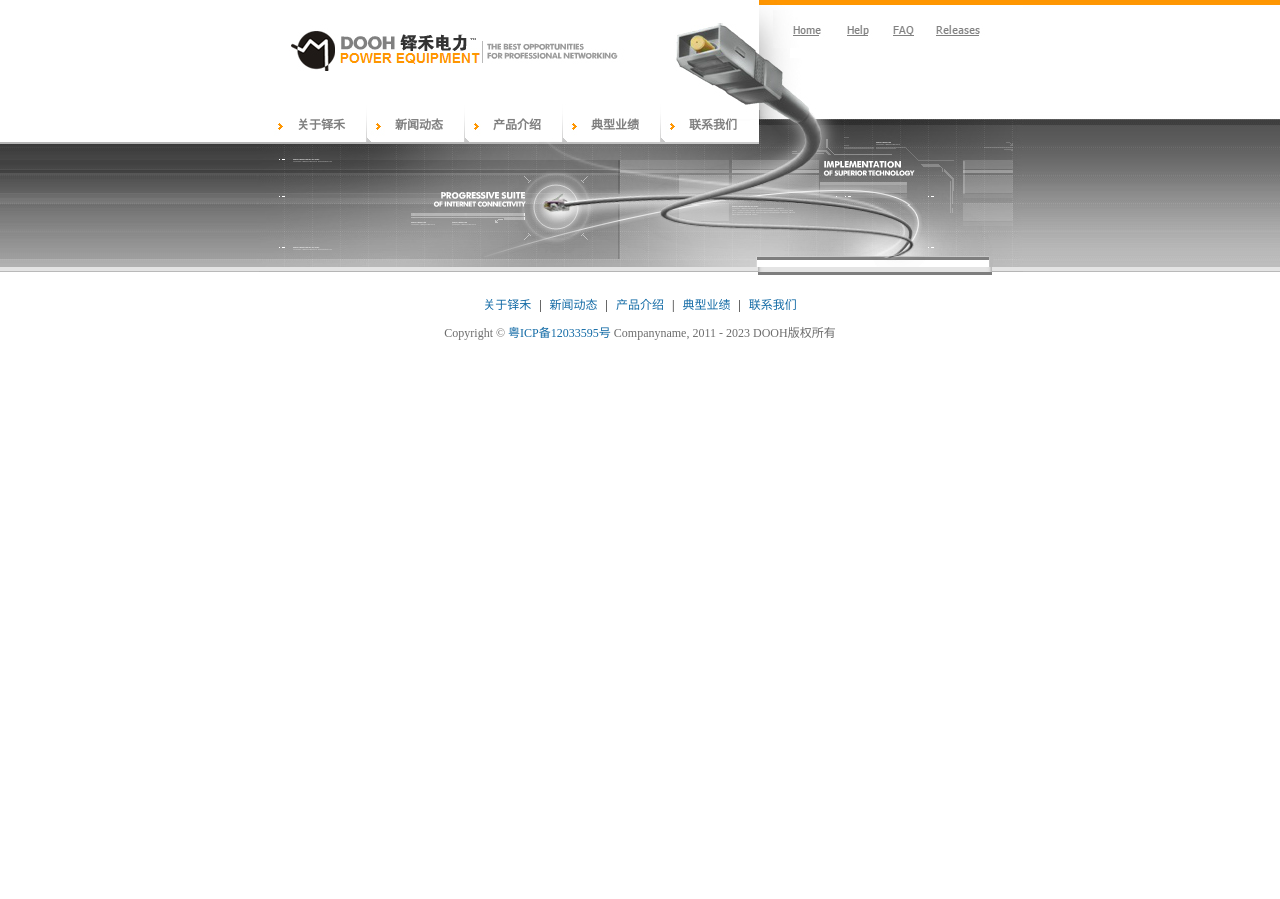
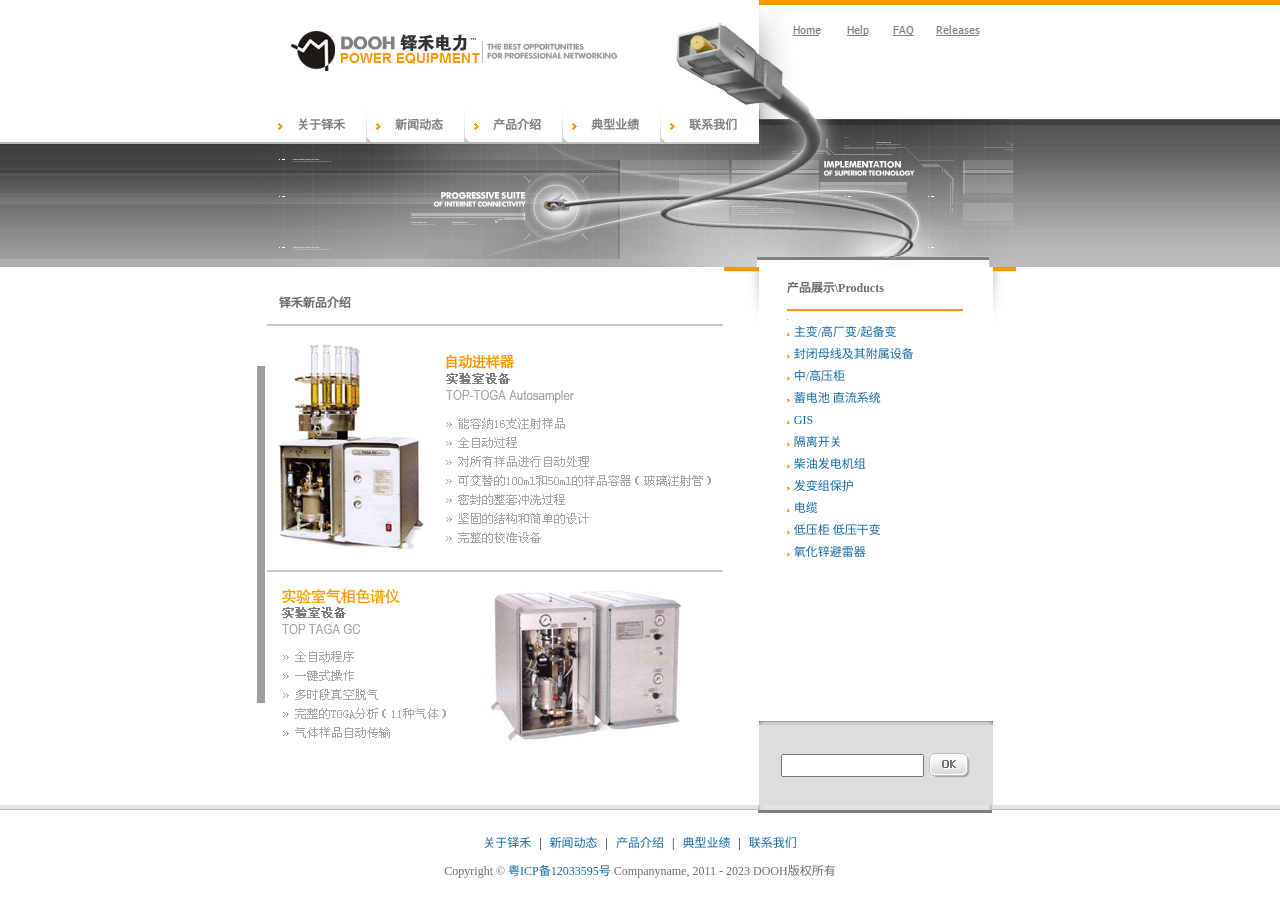
Before and after one commit to liseipi/gzdooh.com, a Nuxt app: page /category/1 in a window 1280 px wide. Before the commit the page ends 800 px from the top, so only its background shows below. Built offline with nearby package versions, Linux system fonts and the light colour scheme; grey boxes are pictures that could not be loaded.

Commit message:
dev page

```diff
--- /dev/null
+++ b/pages/category/_id.vue
@@ -0,0 +1,61 @@
+<template>
+  <div>
+    <table width="766" border="0" cellpadding="0" cellspacing="0" align="center">
+      <tbody><tr>
+        <td width="10"><img src="@/assets/images/spacer.gif" width="8" height="337" alt=""></td>
+        <td width="455" height="337" alt="" valign="top" style="padding-top:29px; padding-bottom:15px ">
+          <img src="@/assets/images/3txt2.jpg" width="12" height="10"><span class="r_title">铎禾新品介绍</span><br>
+          <br style="line-height:6px ">
+          <div style="height:2px; background-color:#C9C9C9 "><img src="@/assets/images/spacer.gif" width="1" height="1"></div>
+          <div><img src="@/assets/images/prod.gif" width="456" height="437"></div></td>
+        <td width="36" height="337" alt="" valign="top"><div align="right"><img src="@/assets/images/corner_left.jpg" width="35" height="56"></div></td>
+        <td width="234" height="100%" alt="" valign="top">
+          <table width="234" height="100%" border="0" cellspacing="0" cellpadding="0">
+            <tbody><tr>
+              <td valign="top" height="100%" style="padding-top:14px; padding-bottom:30px ">	<div style="margin-left:28px; margin-right:30px ">
+                <span class="r_title">产品展示\Products</span><br>
+                <br style="line-height:5px ">
+                <div style="height:2px; background-color:#FF9600 "><img src="@/assets/images/spacer.gif" width="1" height="1"></div>
+
+                <div>
+                  <div style="margin:10px 0px; height: 350px;">
+                    <div class="r_rpdh" v-for="(product, index) in productsData">
+                      <img src="@/assets/images/arr.gif" style="margin-right:4px " width="3" height="3">
+                      <NuxtLink :to="{path: `/category/${product.id}`}">{{product.title}}</NuxtLink>
+                    </div>
+                  </div>
+                </div>
+              </div>
+              </td>
+            </tr>
+            <tr>
+              <td valign="top"><img src="@/assets/images/px2.jpg" width="234" height="4" style="vertical-align: bottom;"></td>
+            </tr>
+            <tr>
+              <td valign="top" height="79">
+                <div style="display: flex; align-items: center;justify-content: center; height: 80px; background-color: #ddd;">
+                  <input type="text" style="width:139px; padding: 2px 0;">
+                  <img src="@/assets/images/ok.jpg" alt="" style="margin-left: 5px;">
+                </div>
+              </td>
+            </tr>
+            </tbody></table>
+
+        </td>
+        <td width="31" height="337" alt="" valign="top"><img src="@/assets/images/corner_right.jpg" width="23" height="56"></td>
+      </tr>
+      </tbody></table>
+  </div>
+</template>
+
+<script>
+
+export default {
+  name: 'products-Page',
+  data: () => {
+    return {
+      productsData: require('~/assets/data/products.json'),
+    }
+  }
+}
+</script>
```
